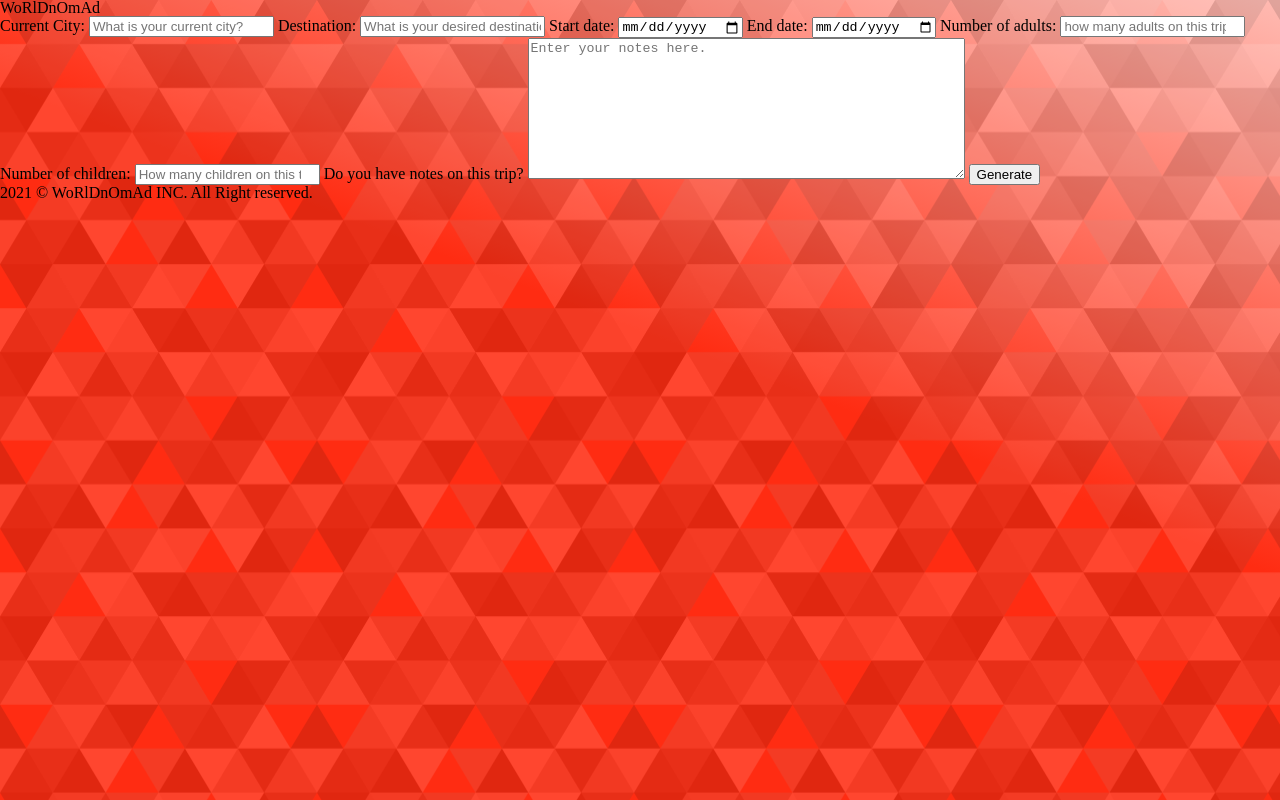
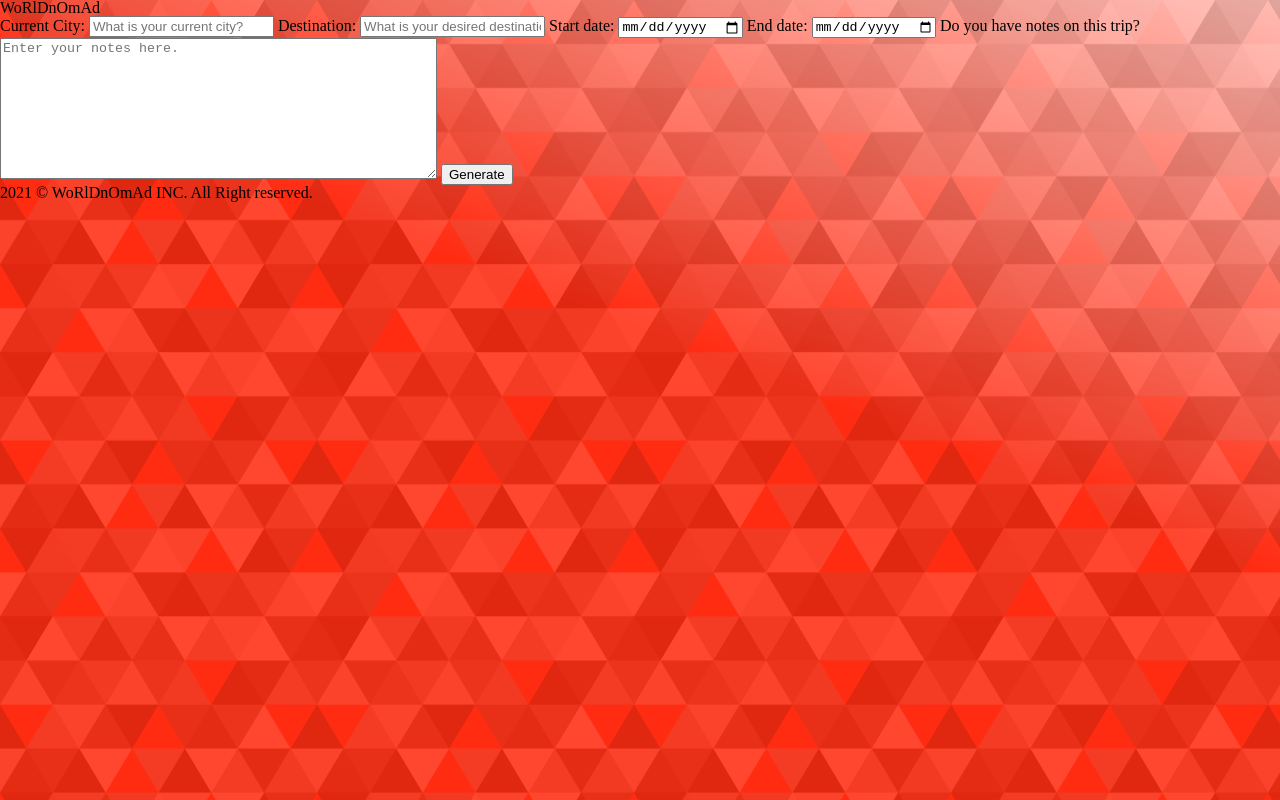
Before and after one commit to ahmedopolis/Travel-Planner, a plain HTML site: page src/client/views/index.html in a window 1280 px wide. Drawn offline with Linux system fonts and the light colour scheme.

Commit message:
:fire: Remove Code: Remove APIs not to be used.

```diff
--- a/src/client/views/index.html
+++ b/src/client/views/index.html
@@ -46,24 +46,6 @@
           />
           <label for="end-date"> End date:</label>
           <input id="end-date" value="" type="date" name="end-date" required />
-          <label for="number-adults"> Number of adults:</label>
-          <input
-            id="number-adults"
-            value=""
-            type="number"
-            name="number-adults"
-            placeholder="how many adults on this trip?"
-            required
-          />
-          <label for="number-children"> Number of children:</label>
-          <input
-            id="number-children"
-            value=""
-            type="number"
-            name="number-children"
-            placeholder="How many children on this trip?"
-            required
-          />
           <label for="notes">Do you have notes on this trip?</label>
           <textarea
             id="notes"
```
